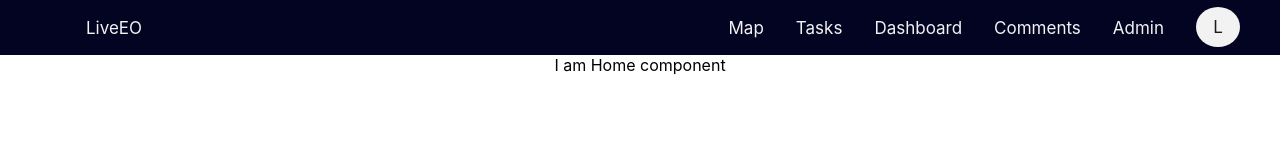
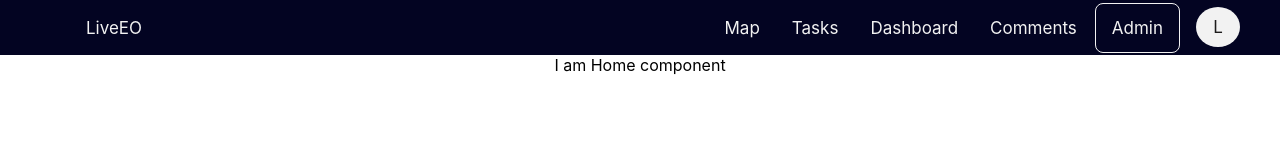
Before and after one commit to MehtabAhmed176/liveeo, a React (Create React App) app: page /#/admin in a window 1280 px wide. Before the commit this address led to /#/. Shown: the top 160 px of the page. Built offline with nearby package versions, Linux system fonts and the light colour scheme.

Commit message:
remove comment feature added

```diff
--- a/src/App.js
+++ b/src/App.js
@@ -7,7 +7,7 @@ import Tasks from "./components/tasks/Tasks";
 import Admin from "./components/admin/Admin";
 import Home from "./components/Home/Home";
 import NavigationBar from "./components/navigation/Navigation";
-import Map from "./components/comments/map/Map";
+import Map from "./components/map/Map";
 import Profile from './components/profile/Profile';
 const Comment = React.lazy(() => import("./components/comments/Comment"));
 
--- /dev/null
+++ b/src/api/deleteCommentApi.js
@@ -0,0 +1,8 @@
+/* eslint-disable */
+import axios from "axios";
+
+const deleteCommentById = async(id) => {
+    const response = await axios.delete(`https://jsonplaceholder.typicode.com/comments/${id}`);
+    return  response
+};
+export default deleteCommentById;
--- a/src/components/comments/Comment.js
+++ b/src/components/comments/Comment.js
@@ -1,5 +1,6 @@
 import Card from "./commentCard/CommentCard";
 import fetchComments from "../../api/commentsApi";
+import deleteCommentById from '../../api/deleteCommentApi'
 import { useEffect, useState } from "react";
 import ReactPaginate from "react-paginate";
 import "./Comments.css";
@@ -31,6 +32,7 @@ function Comment() {
 
   useEffect(() => {
     fetchData(1);
+    console.log('component did updated or did loaded firstime')
   }, []);
   const List = comments.map((item,index) => {
     return (
@@ -40,6 +42,7 @@ function Comment() {
         name={item.name}
         email={item.email}
         body={item.body}
+        handleDelete={()=>handleDelete(item.id)}
       />
     );
   });
@@ -47,6 +50,13 @@ function Comment() {
   const handlePageClick = (e) => {
     fetchData(e.selected);
   };
+
+  const handleDelete = async(id) => {
+   await deleteCommentById(id)
+   const newComments = comments.filter((comment) => comment.id !== id);
+   setComments(newComments);
+  };
+
   return (
     <div style={{maxWidth:"1000px"}}>
       <div style={header}>
--- /dev/null
+++ b/src/components/comments/DeleteComment.js
@@ -0,0 +1,10 @@
+
+import { AiFillDelete } from "react-icons/ai";
+// const handleDelete = ()=>{
+//     console.log('Handle delete working')
+// }
+function Delete({handleDelete}) {
+  return <div> <AiFillDelete onClick={handleDelete}/></div>;
+}
+
+export default Delete;
--- a/src/components/comments/commentCard/CommentCard.css
+++ b/src/components/comments/commentCard/CommentCard.css
@@ -30,9 +30,14 @@
 .card-body {
     font-size: small;
     padding: 6px 20px;
-    line-height: 15px;
-    /* width: 200px; */
-    /* text-align: justify; */
+    /* line-height: 15px; */
+    height: 40px;
+}
+
+.delete-btn {
+    display: flex;
+    justify-content: end;
+    padding: 5px;
 }
 
 .long-card {
--- a/src/components/comments/commentCard/CommentCard.js
+++ b/src/components/comments/commentCard/CommentCard.js
@@ -1,6 +1,6 @@
 import "./CommentCard.css";
-
-function Card({ name, email, body, index }) {
+import DeleteMe from '../DeleteComment'
+function Card({ name, email, body, index, handleDelete }) {
   return (
     <div className={[`card ${(index===4||index===5||index===10||index===11)?"long-card" : ""}`]} >
       <div className="container">
@@ -15,6 +15,9 @@ function Card({ name, email, body, index }) {
           </div>{" "}
         </div>{" "}
         <p className="card-body"> {body.slice(0, 85)} </p>{" "}
+        <div className="delete-btn">
+          <DeleteMe handleDelete={handleDelete}/>
+        </div>
       </div>{" "}
     </div>
   );
--- a/src/components/navigation/Navigation.css
+++ b/src/components/navigation/Navigation.css
@@ -36,3 +36,12 @@
     background-color: #f2f2f2 !important;
     color: rgb(29, 28, 28) !important;
 }
+
+.admin-btn {
+    margin-right: 100px;
+    margin-left: 2px;
+    border-style: solid;
+    border-radius: 8px;
+    border-width: 1px;
+    height: 4px;
+}
--- a/src/components/navigation/Navigation.js
+++ b/src/components/navigation/Navigation.js
@@ -13,12 +13,15 @@ function NavigationBar() {
         <NavLink to="/task">Tasks</NavLink>
         <NavLink to="/dashboard">Dashboard</NavLink>
         <NavLink to="/comments">Comments</NavLink>
-        <NavLink to="/admin" style={{marginRight:"100px"}}>Admin</NavLink>
+        <NavLink to="/admin" className="admin-btn">
+          Admin
+        </NavLink>
         <div className="avatar-position">
-          <NavLink to="/profile" className="avatar">L</NavLink>
+          <NavLink to="/profile" className="avatar">
+            L
+          </NavLink>
         </div>
       </div>
-
     </div>
   );
 }
```
Also changed, not shown: src/components/map/Map.js (renamed from src/components/comments/map/Map.js). Lines whose indentation alone changed are shown as unchanged.
